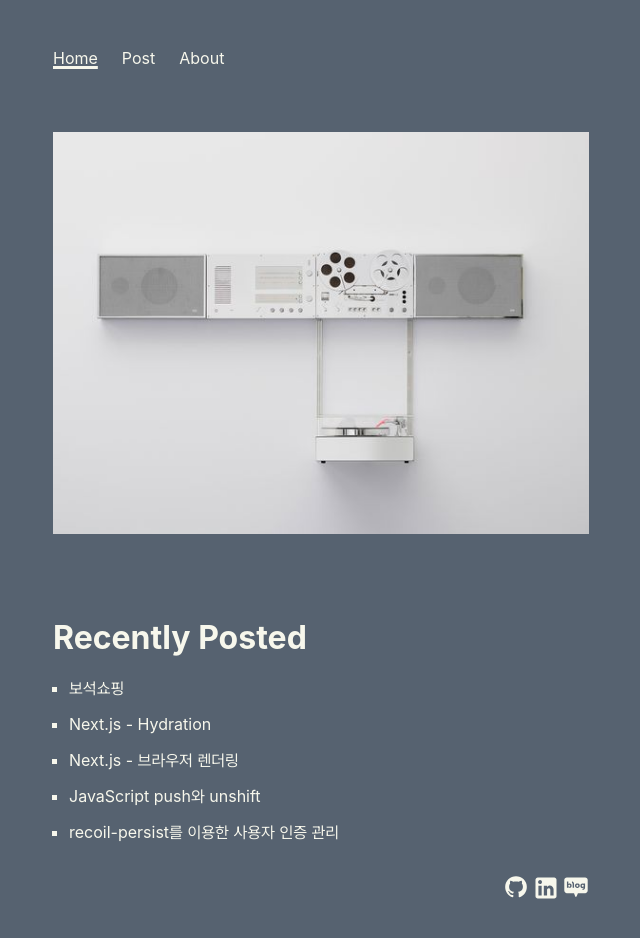
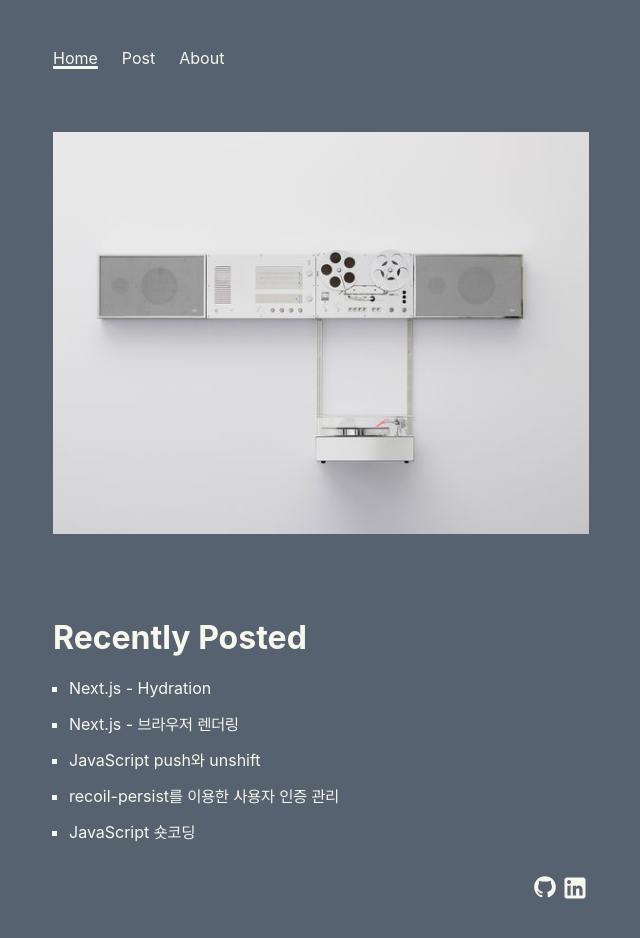
Before and after one commit to SioJeong/siojeong.github.io, a React (Vite) app: page / in a window 1280 px wide. Shown: the top 938 px of the page, without its empty margins (319-959 px from the left). Built offline with nearby package versions, Linux system fonts and the light colour scheme.

Commit message:
feat: footer 버튼 수정

```diff
--- a/src/components/footer/Footer.tsx
+++ b/src/components/footer/Footer.tsx
@@ -15,11 +15,7 @@
                             <img src="/nav-icons/linkedin.svg" alt="linkedin" />
                         </a>
                     </li>
-                    <li>
-                        <a href="https://blog.naver.com/jeongsangyoung" target="_blank">
-                            <img src="/nav-icons/blog.svg" alt="naver blog" />
-                        </a>
-                    </li>
+
                 </ul>
             </nav>
         </footer>
--- a/src/context/PostProvider.tsx
+++ b/src/context/PostProvider.tsx
@@ -10,7 +10,7 @@
 
 // Provider 컴포넌트
 export default function PostProvider({ children }: { children: ReactNode }) {
-    const [totalPostsNumber, setTotalPostsNumber] = useState(15);
+    const [totalPostsNumber, setTotalPostsNumber] = useState(14);
 
     return (
         <PostContext.Provider value={{ totalPostsNumber, setTotalPostsNumber }}>
```
